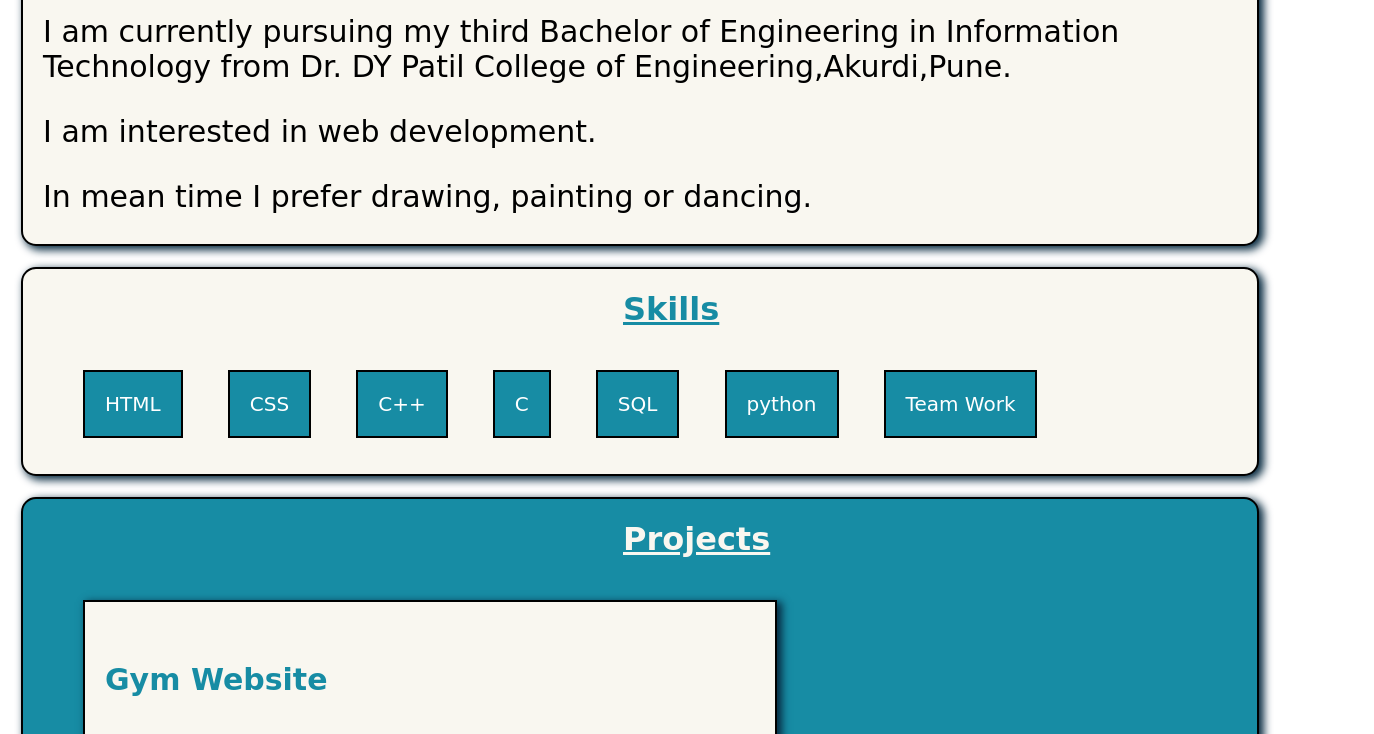
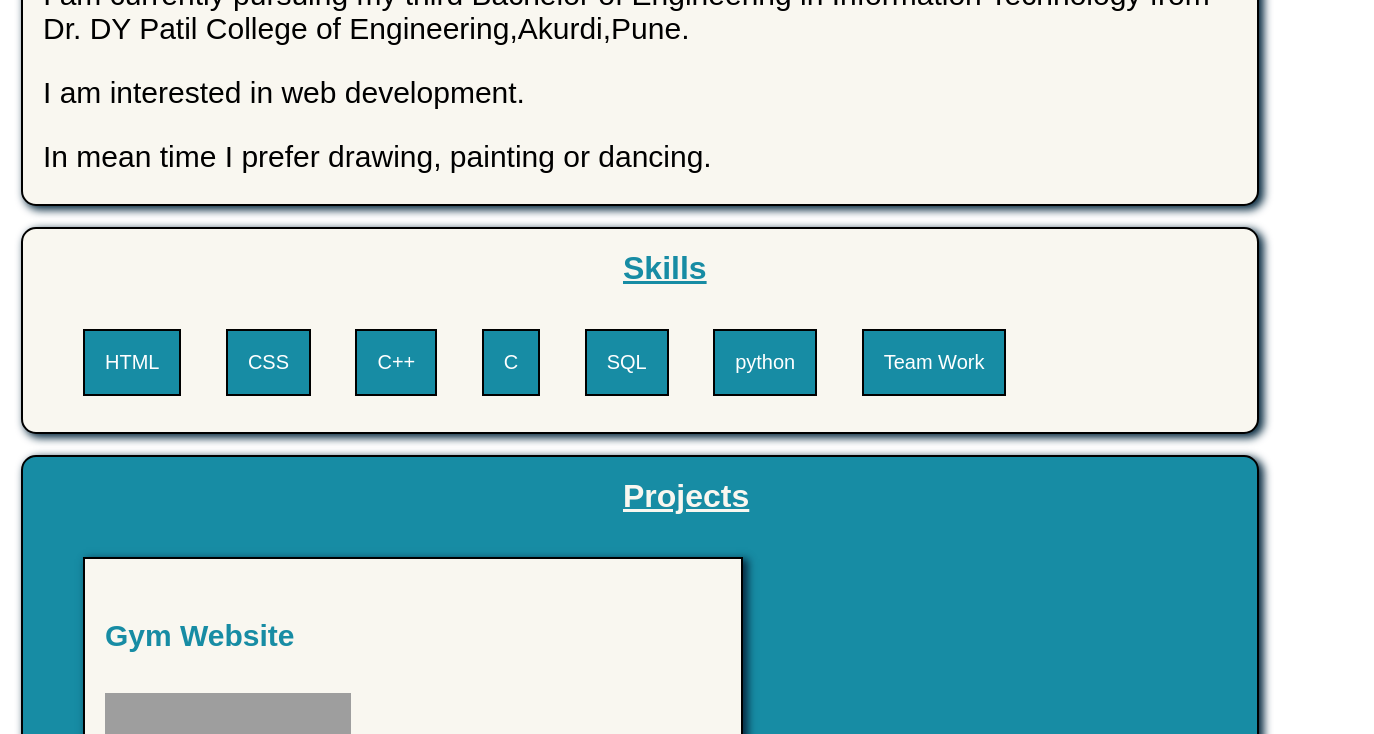
Before and after one commit to RutujaC41/Rutuja_Cholke_Portfolio.github.io, a plain HTML site: page index.html in a window 1280 px wide. Shown: the part 747-1481 px from the top of the page, 1374 px wide, since content can reach past the window. Drawn offline with Linux system fonts and the light colour scheme; grey boxes are pictures that could not be loaded.

Commit message:
Update index.html

```diff
--- a/index.html
+++ b/index.html
@@ -8,7 +8,7 @@
     <style>
 
          body{
-            font-family: 'Baloo Bhai 2', cursive;
+            font-family: 'Arial';
             margin: 0px;
             padding: 0px;
             background-image: url('imgs/img3.jpg');
```
